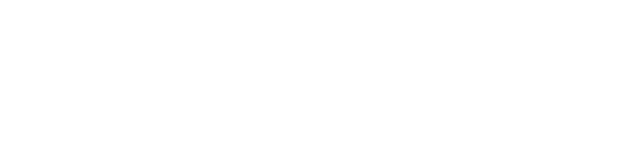
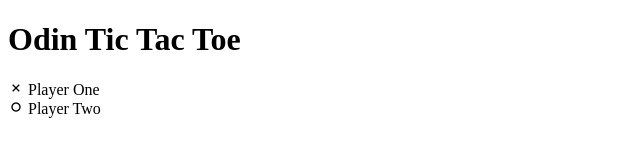
Before and after one commit to krig6/odin-tic-tac-toe, a plain HTML site: page index.html in a window 1280 px wide. Shown: the whole page, without its empty margins (0-640 px from the left). Drawn offline with nearby package versions, Linux system fonts and the light colour scheme.

Commit message:
feat: Update HTML structure for game layout and player information
- Included boxicons library via CDN to enhance the interface with player marker icons

```diff
--- a/index.html
+++ b/index.html
@@ -7,6 +7,8 @@
     <title>Odin Tic Tac Toe</title>
     <!-- CSS Styling -->
     <link rel="stylesheet" href="style.css">
+    <!-- Boxicons -->
+    <link href='https://unpkg.com/boxicons@2.1.4/css/boxicons.min.css' rel='stylesheet'>
     <!-- JavaScript -->
     <script src="script.js" defer></script>
     <!-- Favicon -->
@@ -14,7 +16,25 @@
 </head>
 
 <body>
+    <div class="game-container">
+        <header>
+            <h1>Odin Tic Tac Toe</h1>
+        </header>
 
+        <main>
+            <section class="game-board"></section>
+            <section class="game-buttons">
+                <div class="player-info">
+                    <i class="player-icon bx bx-x"></i>
+                    <span class="player-name">Player One</span>
+                </div>
+                <div class="player-info">
+                    <i class="player-icon bx bx-radio-circle"></i>
+                    <span class="player-name">Player Two</span>
+                </div>
+            </section>
+        </main>
+    </div>
 </body>
 
 </html>
```
